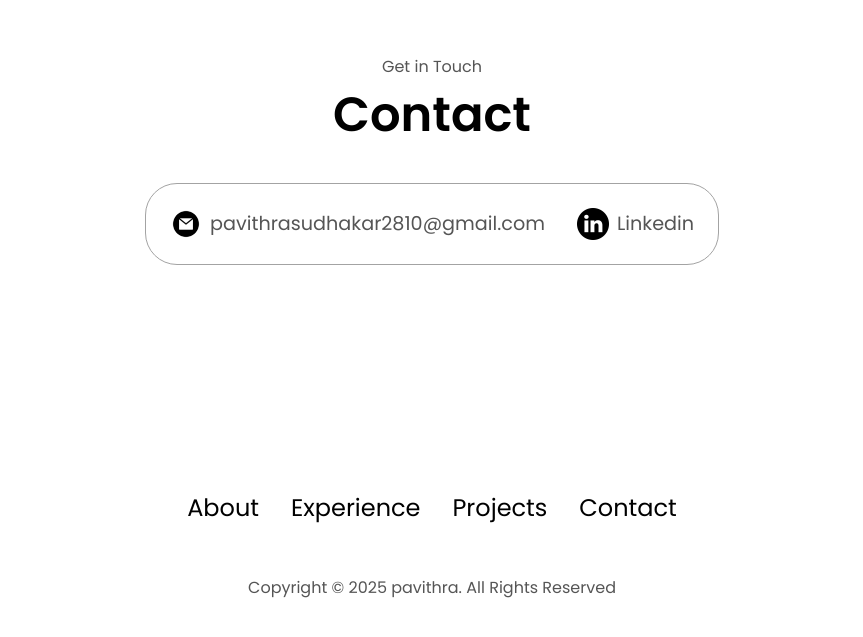
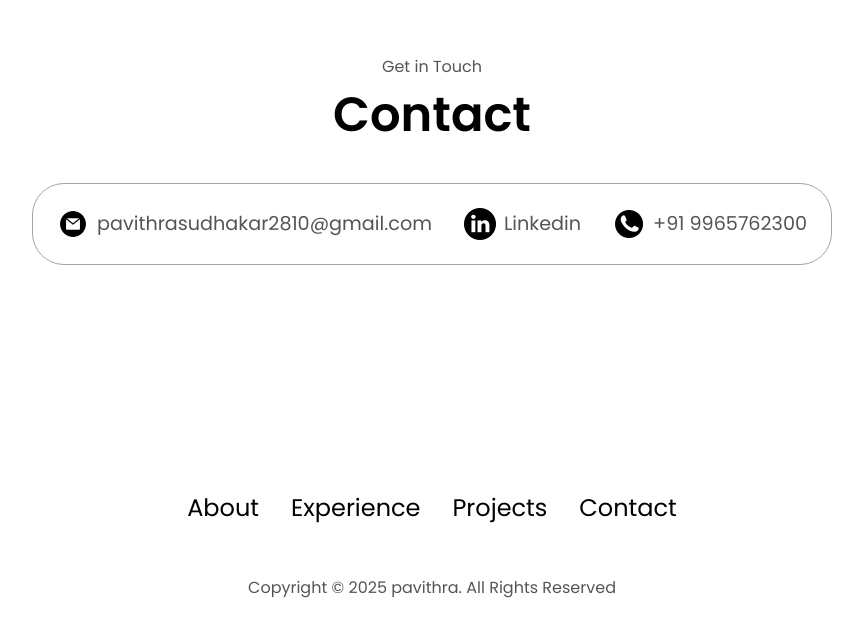
Before and after one commit to pavithra-2810/portfolio2810, a plain HTML site: page index.html in a window 1280 px wide. Shown: the part 3321-3958 px from the top of the page, without its empty margins (208-1071 px from the left). Drawn offline with Linux system fonts and the light colour scheme.

Commit message:
finished

```diff
--- a/index.html
+++ b/index.html
@@ -227,8 +227,14 @@
             <img src="./assets/linkedin.png" alt="Linkedin icon" class="icon contact-icon"/>
             <p>Linkedin</p>
         </div>
+        <!-- New Contact Number container -->
+        <div class="contact-info-container">
+            <img src="./assets/image.png" alt="Phone icon" class="icon contact-icon"/>
+            <p>+91 9965762300</p>
+        </div>
     </div>
 </section>
+
 
 <footer>
     <nav>
```
Also changed, not shown: assets/image.png (added).
